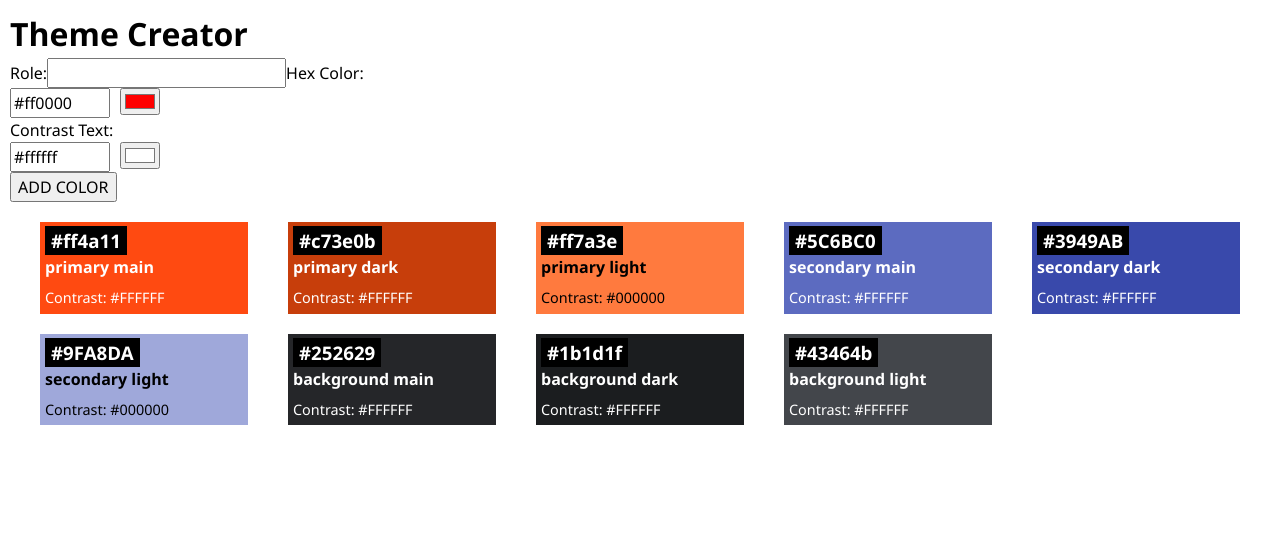
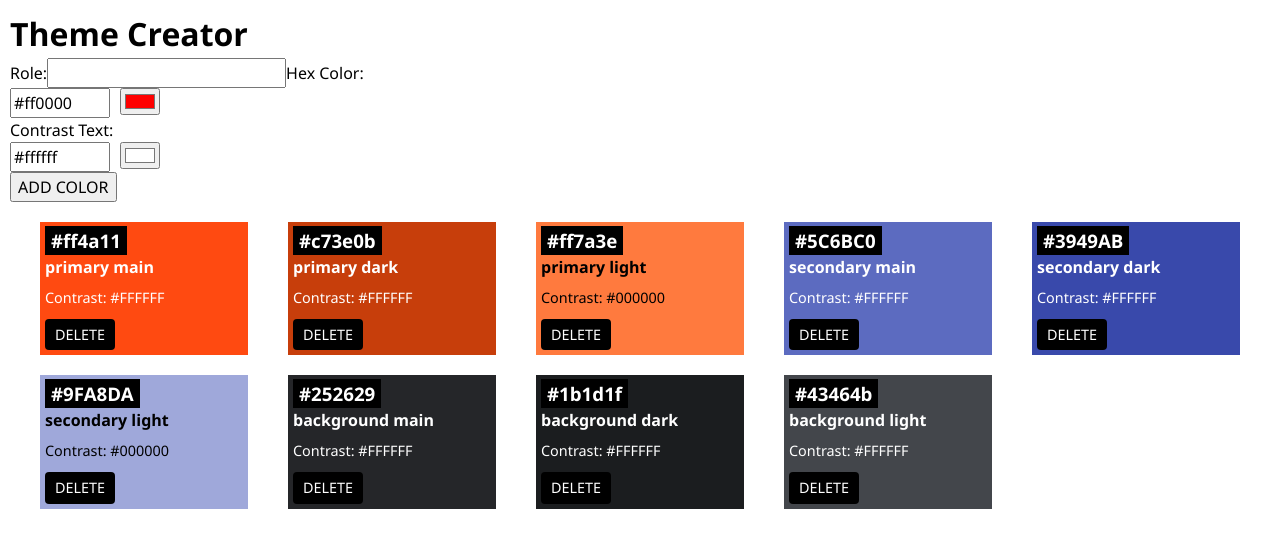
Before and after one commit to SLworld13/Recap_Project_4, a React (Vite) app: page / in a window 1280 px wide. Shown: the top 548 px of the page. Built offline with nearby package versions, Linux system fonts and the light colour scheme.

Commit message:
add delete button to each card with styling

```diff
--- a/src/Components/Color/Color.css
+++ b/src/Components/Color/Color.css
@@ -27,3 +27,21 @@ p {
   gap: 20px;
   padding: 20px;
 }
+.delete-button {
+  margin-top: 10px;
+  padding: 5px 10px;
+  font-size: 0.9em;
+  background-color: rgb(0, 0, 0);
+  color: white;
+  border: none;
+  border-radius: 4px;
+  cursor: pointer;
+}
+
+.delete-button:hover {
+  background-color: darkred;
+}
+
+.delete-button:active {
+  transform: scale(0.95);
+}
--- a/src/Components/Color/Color.jsx
+++ b/src/Components/Color/Color.jsx
@@ -12,6 +12,7 @@ export default function Color({ color }) {
       <h3 className="color-card-headline">{color.hex}</h3>
       <h4>{color.role}</h4>
       <p>Contrast: {color.contrastText}</p>
+      <button className="delete-button">DELETE</button>
     </div>
   );
 }
```
